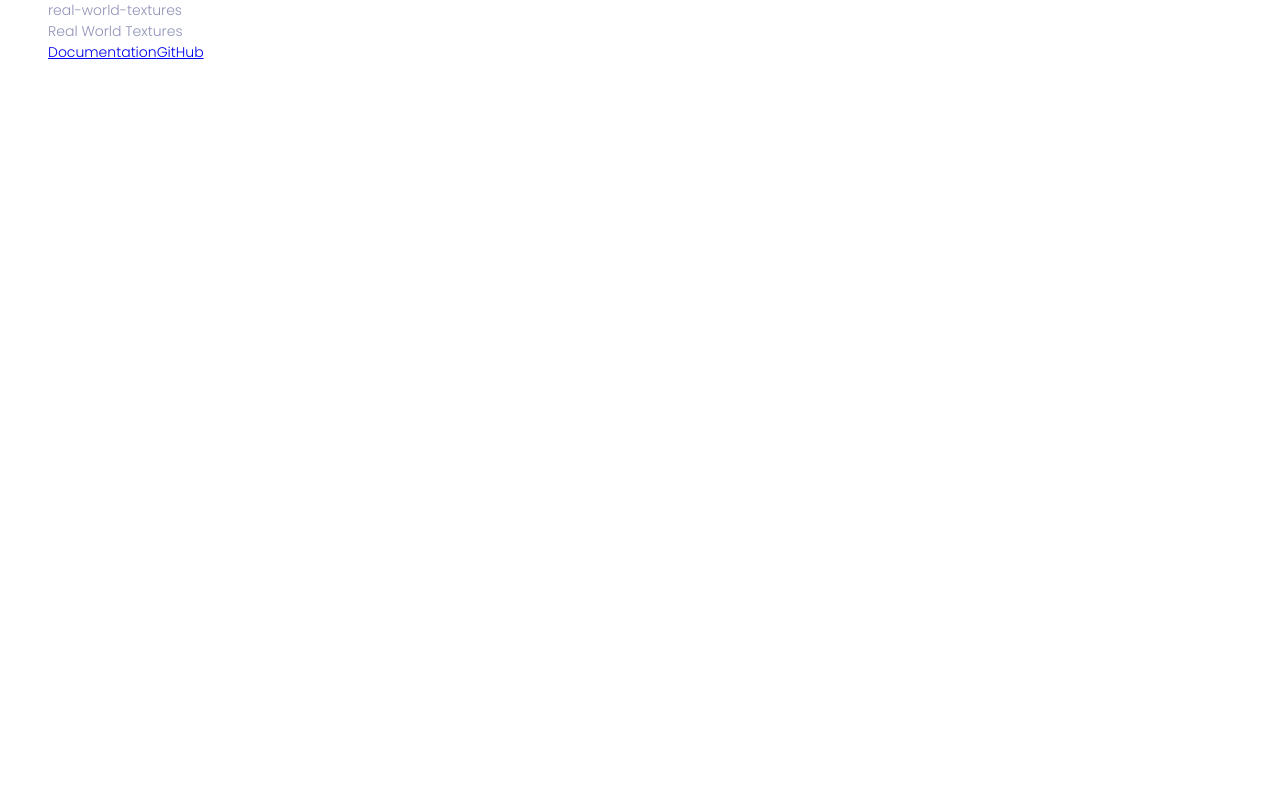
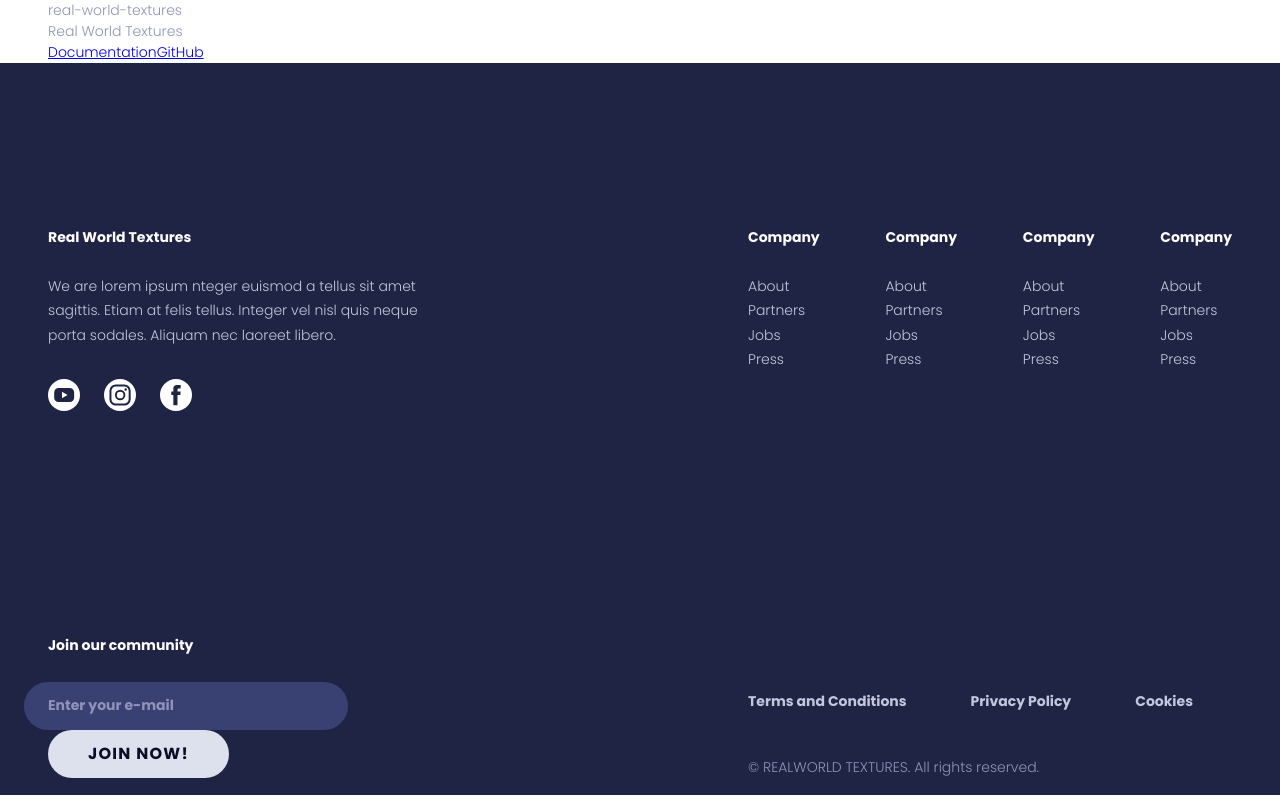
Before and after one commit to Vavara89/Real-World-Textures-Nuxt, a Nuxt app: page / in a window 1280 px wide. Built offline with nearby package versions, Linux system fonts and the light colour scheme.

Commit message:
Feat: Add footer to defaul layout

```diff
--- a/layouts/default.vue
+++ b/layouts/default.vue
@@ -1,5 +1,16 @@
 <template>
-    <div>
+    <div class="wrapper">
         <nuxt />
+        <Footer />
     </div>
 </template>
+
+<script>
+import Footer from "@/components/Footer/Footer";
+
+export default {
+    components: {
+        Footer
+    }
+};
+</script>
```
